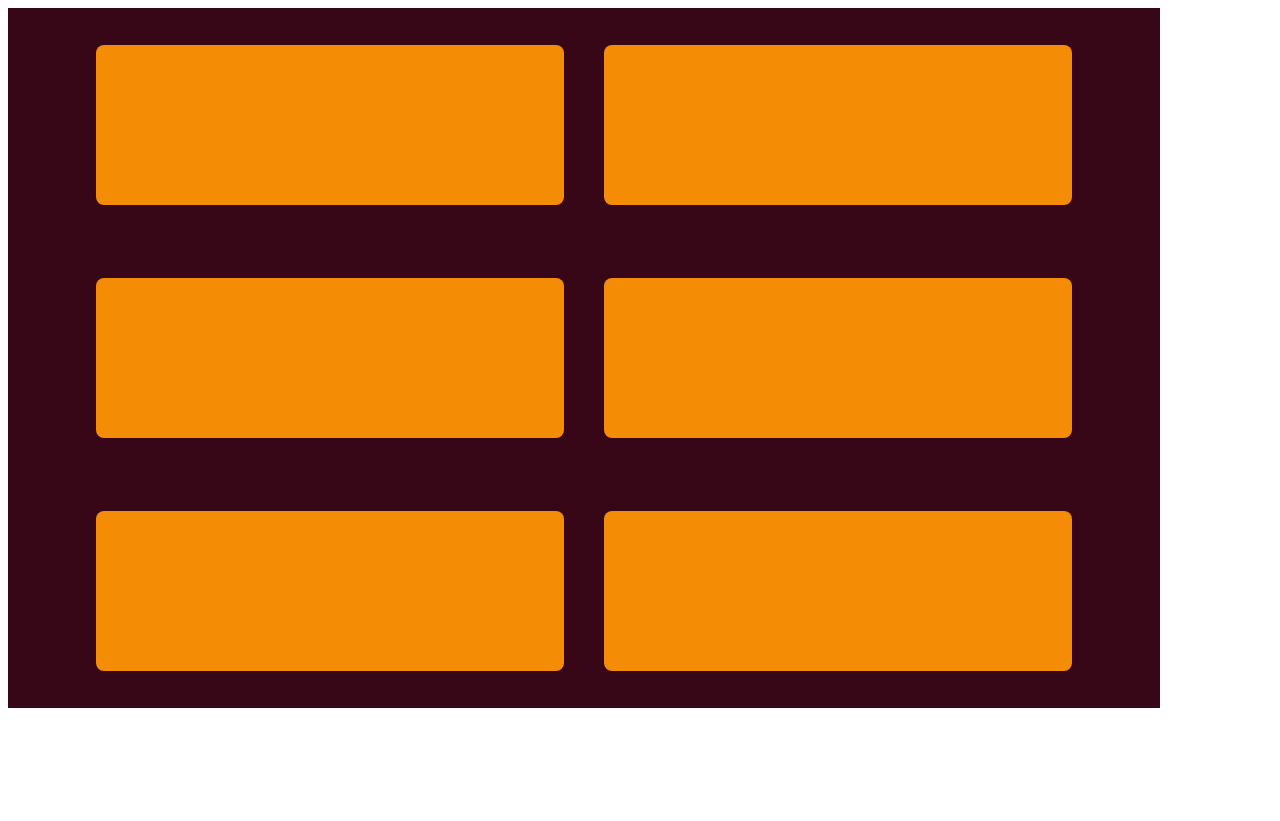
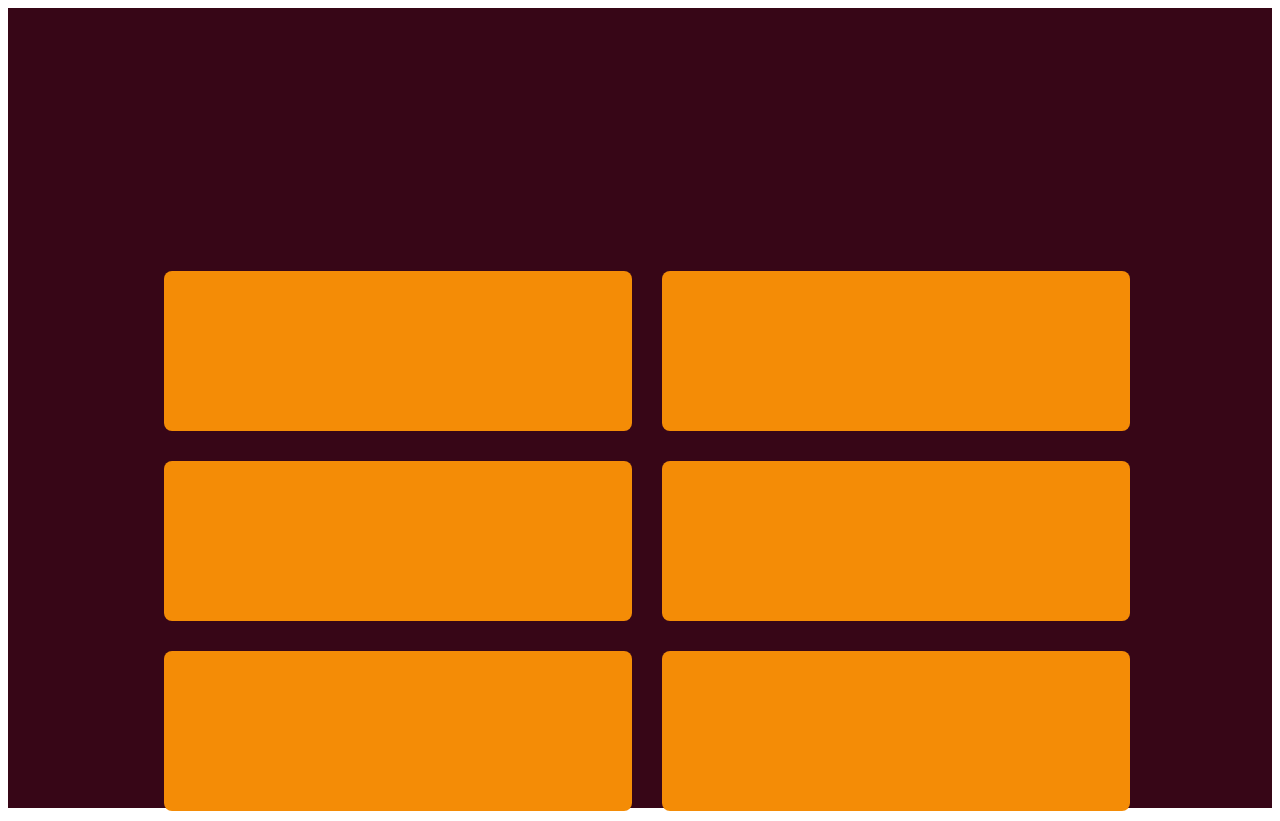
Before and after one commit to Garla-mantix/flexbox-practice, a plain HTML site: page index.html in a window 1280 px wide. Drawn offline with Linux system fonts and the light colour scheme.

Commit message:
positioning blocks

```diff
--- a/styles/index.css
+++ b/styles/index.css
@@ -1,17 +1,23 @@
 main {
+    box-sizing: border-box;
+    padding: 0;
+    margin: 0;
+    background-color: #370617;
+    width: 100%;
     height: 100vh;
 }
 
 .background {
-    background-color: #370617;
-    height: 700px;
-    width: 1152px;
-    padding: 0;
+    max-width: 1152px;
+    max-height: 700px;
     display: flex;
     align-items:center;
-    justify-content:center;
+    justify-content: center;
     flex-wrap: wrap;
-
+    flex-direction:row;
+    gap: 10px;
+    padding-top: 20%;
+    padding-left: 5%;
 }
 
 .block {
@@ -19,5 +25,6 @@ main {
     height:160px;
     background-color: #F48C06;
     border-radius:8px;
-    margin: 20px;
+    display: flex;
+    margin: 10px;
 }
```
